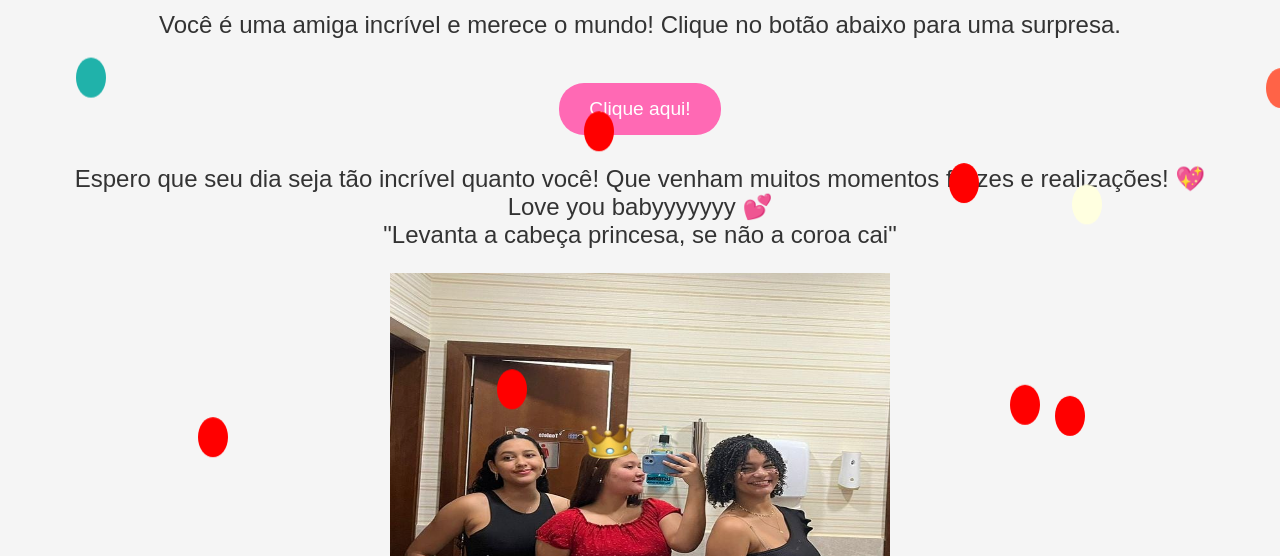
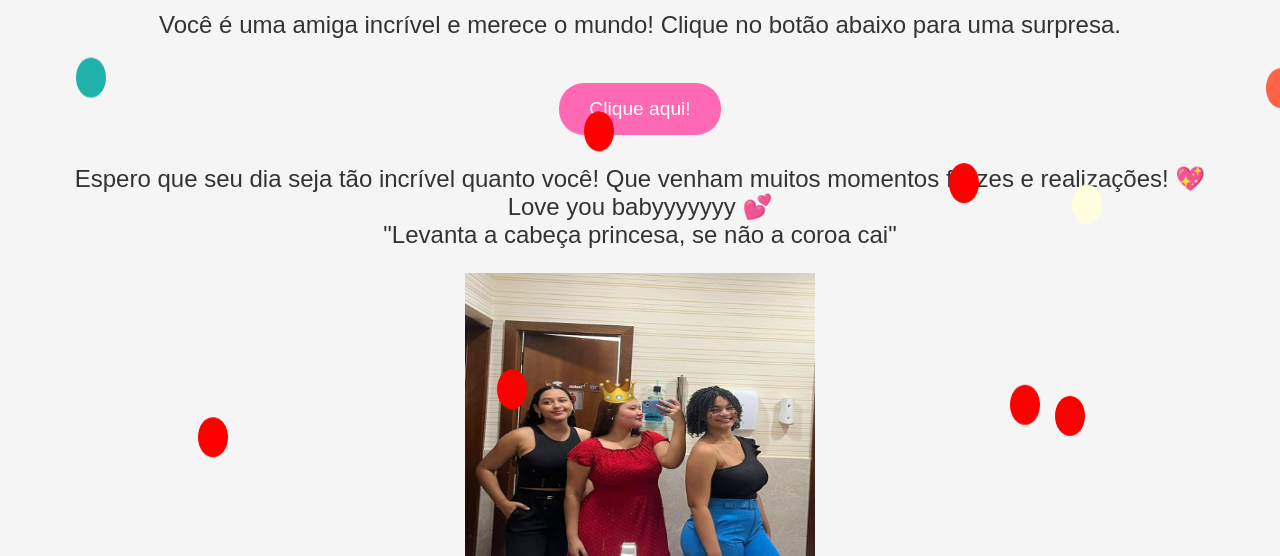
Before and after one commit to OGangsta/aniversariogeo, a plain HTML site: page index.html in a window 1280 px wide. Both pictures are taken after a click on the button "Clique aqui!". Shown: the part 176-732 px from the top of the page. Drawn offline with Linux system fonts and the light colour scheme.

Commit message:
Add files via upload

```diff
--- a/index.html
+++ b/index.html
@@ -83,7 +83,7 @@
             <p>Espero que seu dia seja tão incrível quanto você! Que venham muitos momentos felizes e realizações! 💖<br>
             Love you babyyyyyyy 💕<br>
             "Levanta a cabeça princesa, se não a coroa cai"</p>
-            <img src="img/parabens/meninas.jpg" alt="..." width="500" height="500">
+            <img src="img/parabens/meninas.jpg" alt="..." width="350" height="350">
         </div>
     </div>
 
```
